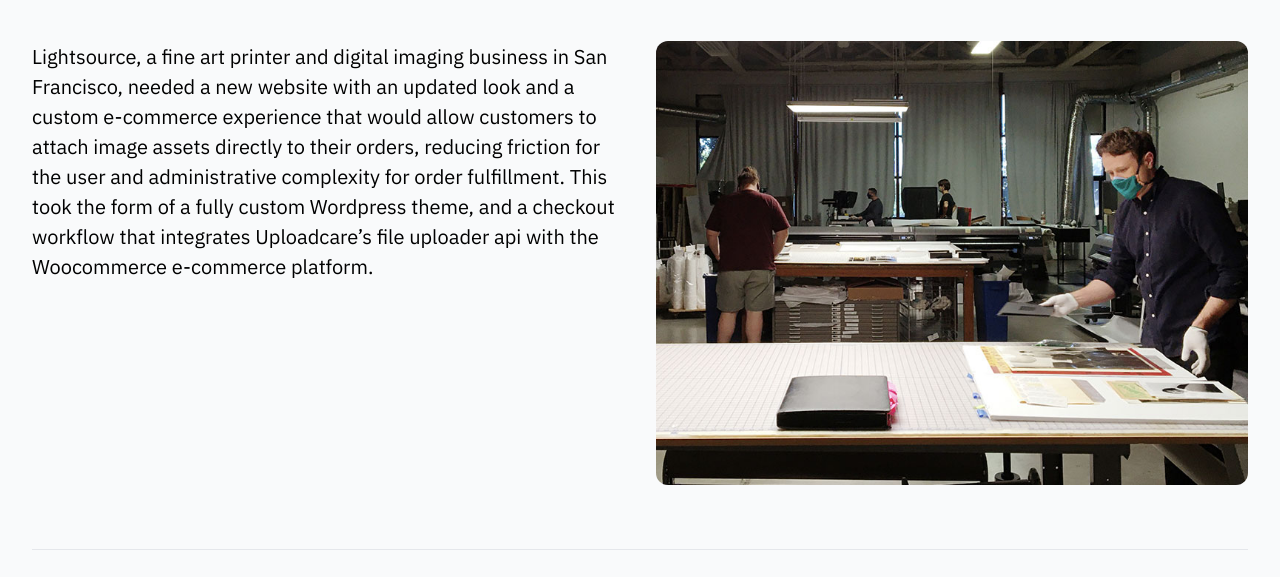
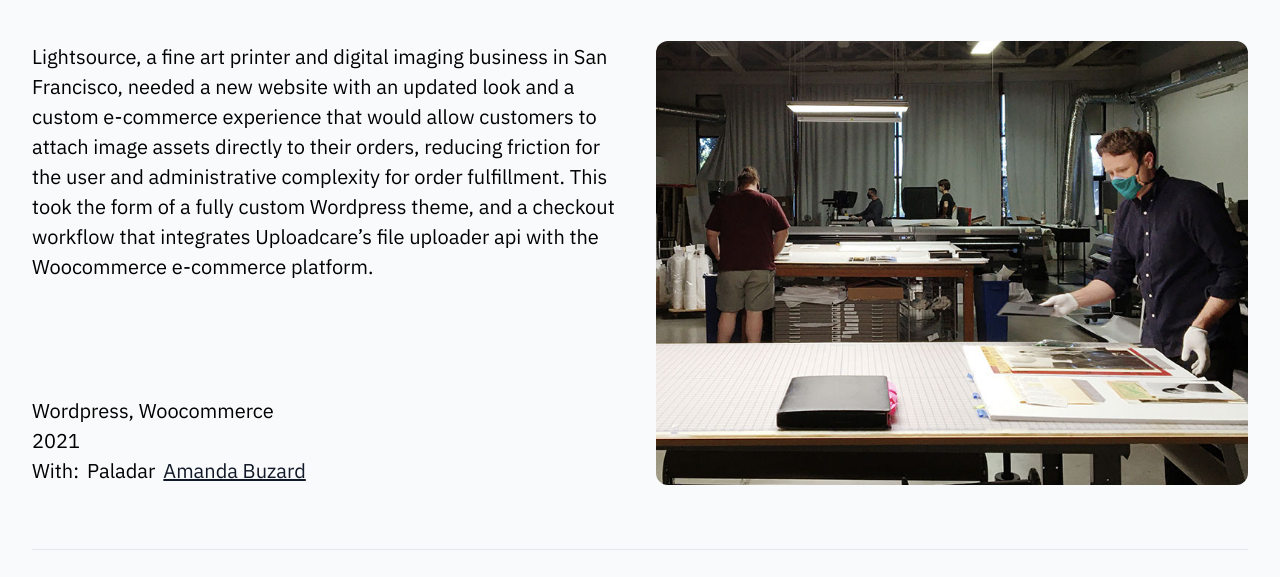
Before and after one commit to alexharris/ahwd, an Eleventy site: page src/work/lightsource.md in a window 1280 px wide. Shown: the part 223-800 px from the top of the page. Built offline with nearby package versions, Linux system fonts and the light colour scheme; Eleventy itself is replaced by a stand-in of ours; files that its build step writes are made by us from their sources.

Commit message:
add partner stuff

```diff
--- a/src/_includes/work.njk
+++ b/src/_includes/work.njk
@@ -11,8 +11,19 @@ layout: layout.njk
 </div>
 
 <div class="flex gap-8 mb-16">
-    <div class="w-1/2">
+    <div class="w-1/2 flex flex-col justify-between">
         {{ content | safe }}
+        <div class="flex flex-col text-md">
+            <span>{{ tech }}</span>
+            <span>{{ year }}</span>
+            <div class="flex">
+                {% if partners|length %} With: {% endif %}
+                {% for partner in partners %}
+                    <span class="partner pl-2">{{partner | safe}}</span>
+                {% endfor %}
+            </div>
+        </div>
+
     </div>
     <div class="w-1/2">
         <img class="rounded-xl" src="{{ image }}" />
--- a/src/tailwind.css
+++ b/src/tailwind.css
@@ -18,3 +18,7 @@ a, a:visited {
 .pill-button:hover svg {
     @apply border-red-600 stroke-red-600
 }
+
+.partner a {
+    @apply underline
+}
--- a/src/work/lightsource.md
+++ b/src/work/lightsource.md
@@ -17,6 +17,9 @@ images:
 tech: Wordpress, Woocommerce
 year: 2021
 url: https://lightsourcesf.com
+partners:
+    - Paladar
+    - <a href="https://www.amandabuzard.com/" title="Amanda Buzard">Amanda Buzard</a>
 ---
 
 Lightsource, a fine art printer and digital imaging business in San Francisco, needed a new website with an updated look and a custom e-commerce experience that would allow customers to attach image assets directly to their orders, reducing friction for the user and administrative complexity for order fulfillment. This took the form of a fully custom Wordpress theme, and a checkout workflow that integrates Uploadcare’s file uploader api with the Woocommerce e-commerce platform.
```
Also changed, not shown: src/work/canal-projects.md (+3 -0 lines), src/work/kessenick-gamma.md (+2 -0 lines), src/work/uc-water-portal.md (+1 -1 lines), src/tailwind-output.css, 14 other files.
